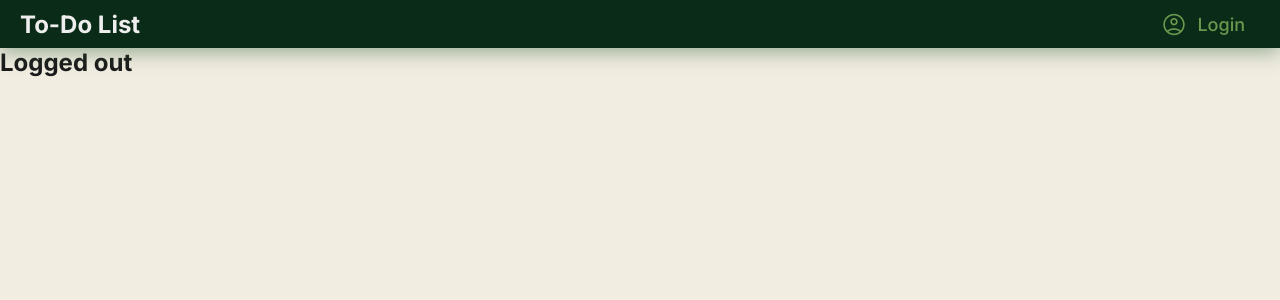
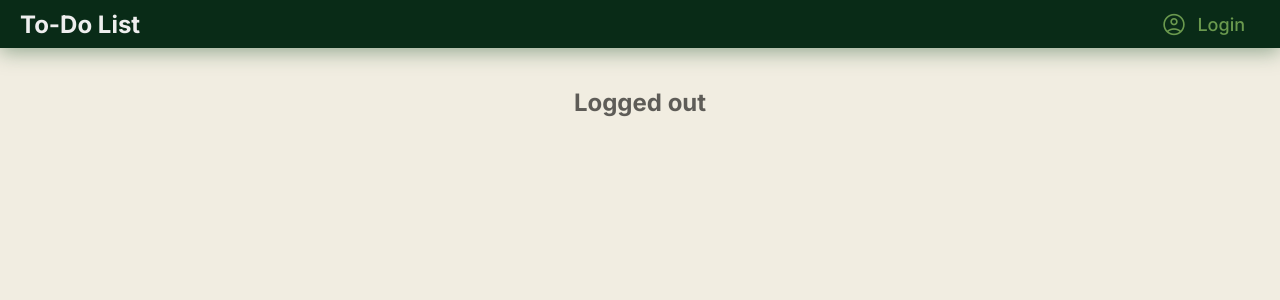
Before and after one commit to majoouoo/todo-mevn, a Vue app in the folder ui/: page / in a window 1280 px wide. Shown: the top 300 px of the page. Built offline with nearby package versions, Linux system fonts and the light colour scheme.

Commit message:
style fixes, css variables renamed

```diff
--- a/ui/src/App.vue
+++ b/ui/src/App.vue
@@ -37,7 +37,7 @@ header {
   height: 6vh;
   padding: 0 0 0 20px;
   align-items: center;
-  background-color: var(--bg-accent);
+  background-color: var(--primary);
   position: sticky;
   top: 0;
   box-shadow: 0 4px 20px rgba(56, 102, 65, 0.5);
@@ -63,7 +63,7 @@ nav a {
 
 nav a * {
   margin: 0 5px;
-  color: var(--inactive);
+  color: var(--secondary);
   font-weight: 500;
 }
 
@@ -99,7 +99,7 @@ nav a:hover * {
 }
 
 /* #wrapper {
-  background-color: var(--bg-accent);
+  background-color: var(--primary);
   padding: 0 20px 20px 20px;
   box-sizing: border-box;
   z-index: 2;
--- a/ui/src/assets/main.css
+++ b/ui/src/assets/main.css
@@ -3,9 +3,10 @@
 :root {
   --white: #eeeeee;
   --bg: #f1ede1;
-  --bg-accent: #092B17;
-  --inactive: #6A994E;
+  --primary: #092B17;
+  --secondary: #6A994E;
   --accent: #BAF72A;
+
   --red: #cf0003;
   --black: #1b1b1b;
 
@@ -56,7 +57,7 @@ button, input {
 
   background-color: transparent;
   border: 1px solid rgba(0, 0, 0, 0.3);
-  color: var(--bg-accent);
+  color: var(--primary);
 }
 
 .default-button:hover {
@@ -68,7 +69,7 @@ button, input {
 }
 
 .primary-button {
-  background-color: var(--bg-accent);
+  background-color: var(--primary);
   border: 1px solid var(--accent);
   color: var(--accent);
 }
--- a/ui/src/components/DatePicker.vue
+++ b/ui/src/components/DatePicker.vue
@@ -100,7 +100,7 @@ chooseDay(props.initialDate.getDate())
 }
 
 header {
-  background-color: var(--bg-accent);
+  background-color: var(--primary);
   display: flex;
   justify-content: space-between;
   align-items: center;
@@ -125,7 +125,7 @@ h1 {
 }
 
 #week-days * {
-  color: var(--inactive);
+  color: var(--secondary);
   font-weight: 300;
 }
 
@@ -189,7 +189,7 @@ h1 {
 }
 
 .chosen-day {
-  background-color: var(--bg-accent);
+  background-color: var(--primary);
   color: var(--accent);
 }
 </style>
--- a/ui/src/views/AddTask.vue
+++ b/ui/src/views/AddTask.vue
@@ -1,5 +1,5 @@
 <script setup>
-import { ref } from 'vue'
+import { ref, computed } from 'vue'
 import DatePicker from "../components/DatePicker.vue"
 
 let name = ref()
@@ -28,6 +28,11 @@ const submitForm = () => {
     priority.value = ''
   }
 }
+
+const priorityClass = computed(() => ({
+  'first-priority': priority.value == 1,
+  'second-priority': priority.value == 2
+}))
 </script>
 
 <template>
@@ -40,20 +45,21 @@ const submitForm = () => {
           name="priority"
           id="priority"
           class="default-button"
+          :class="priorityClass"
           v-model="priority"
           required
           placeholder="Priority"
         >
           <option value="1" style="color: var(--first-p)">Priority 1</option>
           <option value="2" style="color: var(--second-p)">Priority 2</option>
-          <option value="3">Priority 3</option>
+          <option value="3" style="color: var(--black)">Priority 3</option>
         </select>
       </section>
       <DatePicker :initialDate="new Date()" :isModal="false" @done="(day, month, year) => dateDue = new Date(year, month, day)"></DatePicker>
       <input type="submit" value="Add" class="default-button primary-button" @click.prevent="submitForm" />
     </form>
 
-    <h1 v-else>Logged out</h1>
+    <h1 v-else style="color: #0000009c;">Logged out</h1>
   </section>
 </template>
 
@@ -62,7 +68,7 @@ const submitForm = () => {
   display: flex;
   justify-content: center;
   align-items: center;
-  margin: 20px 0;
+  padding: 40px 0;
 }
 
 form {
@@ -85,4 +91,16 @@ input[type=submit] {
   color: #4f5069;
   opacity: 1;
 }
+
+#priority.first-priority,
+#priority.first-priority * {
+  border: 1px solid var(--first-p);
+  color: var(--first-p);
+}
+
+#priority.second-priority,
+#priority.second-priority * {
+  border: 1px solid var(--second-p);
+  color: var(--second-p);
+}
 </style>
--- a/ui/src/views/HomeView.vue
+++ b/ui/src/views/HomeView.vue
@@ -95,6 +95,7 @@ const sortTasks = () => {
       @sortTasks="sortTasks"
     ></TaskBody>
   </section>
+
   <h1 id="tasklist-completed-title" v-if="tasklistCompleted.length > 0">Completed Tasks</h1>
   <section id="tasklist-completed" v-if="store.isLoggedIn">
     <TaskBody
@@ -107,9 +108,10 @@ const sortTasks = () => {
     ></TaskBody>
   </section>
 
-  <h1 v-if="noTasks">No tasks</h1>
-  <h1 v-if="!store.isLoggedIn">Logged out</h1>
-
+  <section id="messages">
+    <h1 v-if="noTasks">No tasks</h1>
+    <h1 v-if="!store.isLoggedIn">Logged out</h1>
+  </section>
 </template>
 
 <style scoped>
@@ -122,4 +124,14 @@ const sortTasks = () => {
   color: #595a75;
   margin: 20px;
 }
+
+#messages {
+  padding: 40px 0;
+  display: flex;
+  justify-content: center;
+}
+
+#messages * {
+  color: #0000009c;
+}
 </style>
--- a/ui/src/views/LoginView.vue
+++ b/ui/src/views/LoginView.vue
@@ -116,6 +116,8 @@ const changePassword = () => {
                 accessToken: data.accessToken
               }))
               error.value = ""
+              oldPassword.value = ""
+              newPassword.value = ""
               pwChangeSuccess.value = true
               setTimeout(() => pwChangeSuccess.value = false, 2000)
             })
@@ -202,7 +204,7 @@ form {
 }
 
 ::placeholder {
-  color: var(--bg-accent);
+  color: var(--primary);
 }
 
 .message {
```
